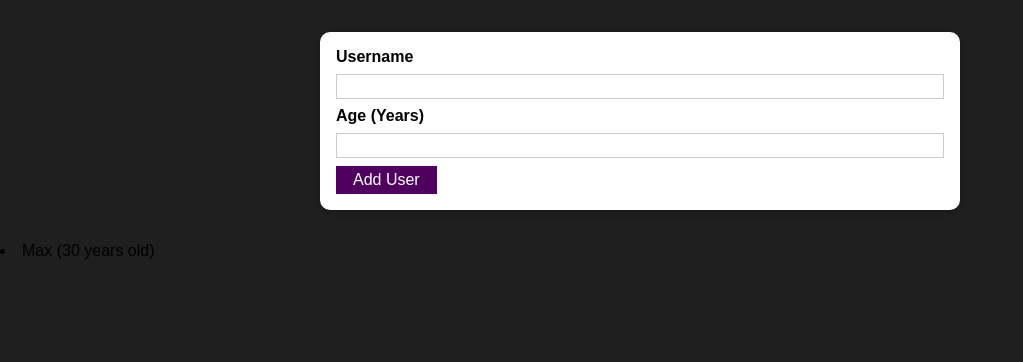
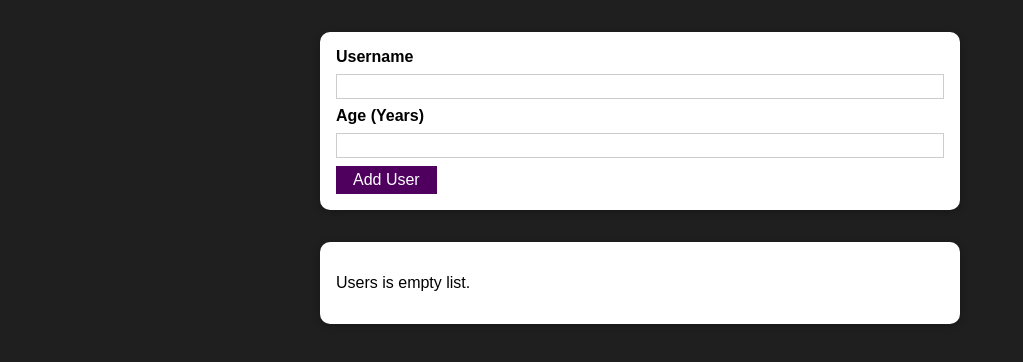
Before and after one commit to PIQON/UsersReact, a React (Vite) app: page / in a window 1280 px wide. Shown: the top 362 px of the page, without its empty margins (0-1023 px from the left). Built offline with nearby package versions, Linux system fonts and the light colour scheme.

Commit message:
Work with users functionality
Add a user render functionality and add user via form.

```diff
--- a/src/features/ui/card/card.tsx
+++ b/src/features/ui/card/card.tsx
@@ -2,7 +2,7 @@ import { RootChildren } from "../../../types/shared";
 import styled from "./card.module.css";
 
 type CardProps = {
-  additionalClass: string;
+  additionalClass?: string;
 };
 
 export const Card = ({
--- a/src/features/users/add-user/add-user.tsx
+++ b/src/features/users/add-user/add-user.tsx
@@ -7,8 +7,10 @@ import { FormElement } from "../../ui/form-element/form-element";
 import styled from "./add-user.module.css";
 import { AddUserSchema } from "./add-user-schema";
 import { UserProps } from "../users-item/users-item";
+import { useUsersContext } from "../users-context/useUsersContext";
 
 export const AddUser = () => {
+  const { addUser } = useUsersContext();
   const {
     reset,
     register,
@@ -19,7 +21,7 @@ export const AddUser = () => {
   });
 
   const formSubmit = (formData: UserProps) => {
-    console.log(formData);
+    addUser(formData);
     reset();
   };
 
--- a/src/features/users/users-context/users-context.tsx
+++ b/src/features/users/users-context/users-context.tsx
@@ -13,7 +13,7 @@ export const UsersContextProvider = ({ children }: RootChildren) => {
   const [users, setUsers] = useState<UserProps[]>([]);
 
   const addUser = (user: UserProps) => {
-    setUsers([...users, user]);
+    setUsers([...users, { ...user, id: Math.random().toString() }]);
   };
 
   return (
--- a/src/features/users/users-item/users-item.tsx
+++ b/src/features/users/users-item/users-item.tsx
@@ -1,4 +1,5 @@
 export type UserProps = {
+  id: string;
   username: string;
   age: number;
 };
--- /dev/null
+++ b/src/features/users/users-list/users-list.module.css
@@ -0,0 +1,16 @@
+.users {
+  margin: 2rem auto;
+  width: 90%;
+  max-width: 40rem;
+}
+
+.users ul {
+  list-style: none;
+  padding: 1rem;
+}
+
+.users li {
+  border: 1px solid #ccc;
+  margin: 0.5rem 0;
+  padding: 0.5rem;
+}
--- /dev/null
+++ b/src/features/users/users-list/users-list.tsx
@@ -0,0 +1,19 @@
+import { Card } from "../../ui/card/card";
+import { useUsersContext } from "../users-context/useUsersContext";
+import { UsersItem } from "../users-item/users-item";
+import styled from "./users-list.module.css";
+
+export const UsersList = () => {
+  const { users } = useUsersContext();
+  return (
+    <Card additionalClass={styled["users"]}>
+      <ul>
+        {users.length > 0 ? (
+          users.map((user) => <UsersItem key={user.id} {...user} />)
+        ) : (
+          <p>Users is empty list.</p>
+        )}
+      </ul>
+    </Card>
+  );
+};
--- a/src/features/users/users.tsx
+++ b/src/features/users/users.tsx
@@ -1,12 +1,5 @@
-import { useUsersContext } from "./users-context/useUsersContext";
-import { UsersItem } from "./users-item/users-item";
+import { UsersList } from "./users-list/users-list";
 
 export const Users = () => {
-  const { users } = useUsersContext();
-  console.log(users);
-  return (
-    <div>
-      <UsersItem username="Max" age={30} />
-    </div>
-  );
+  return <UsersList />;
 };
```
